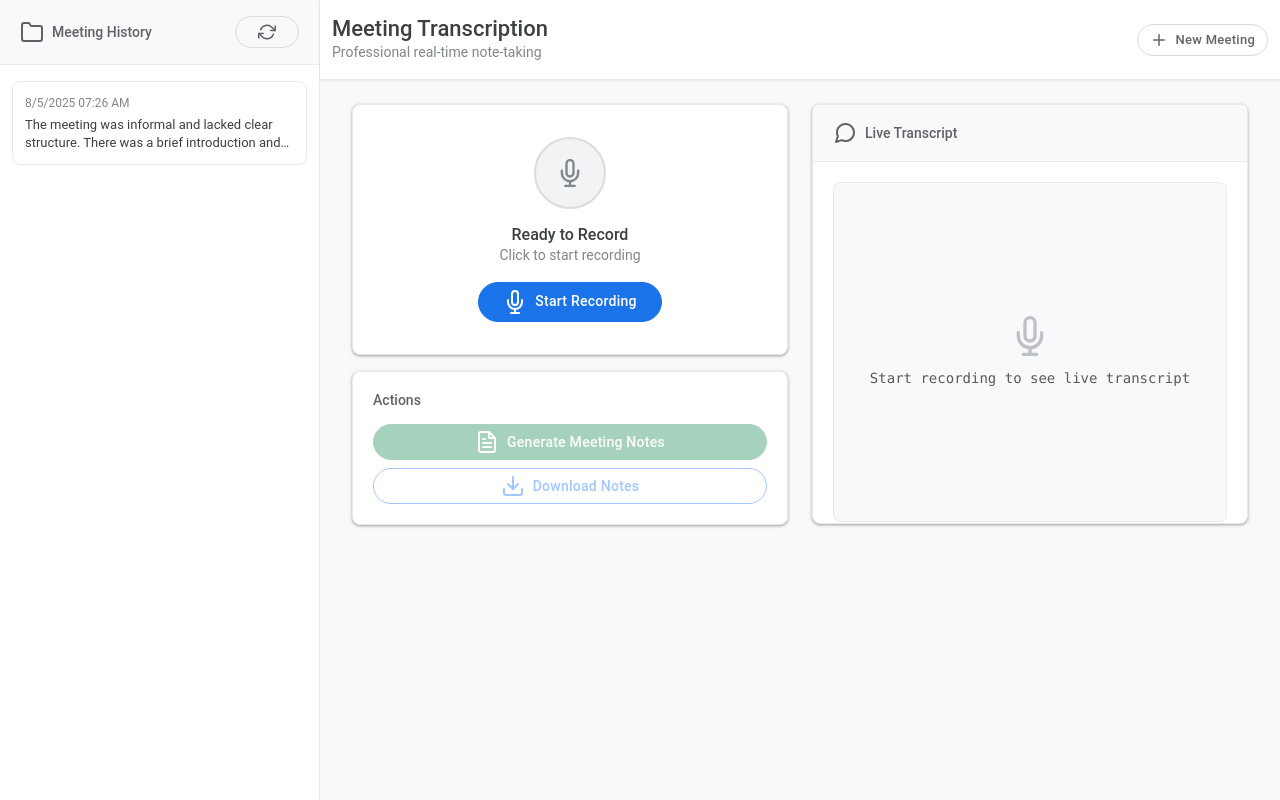
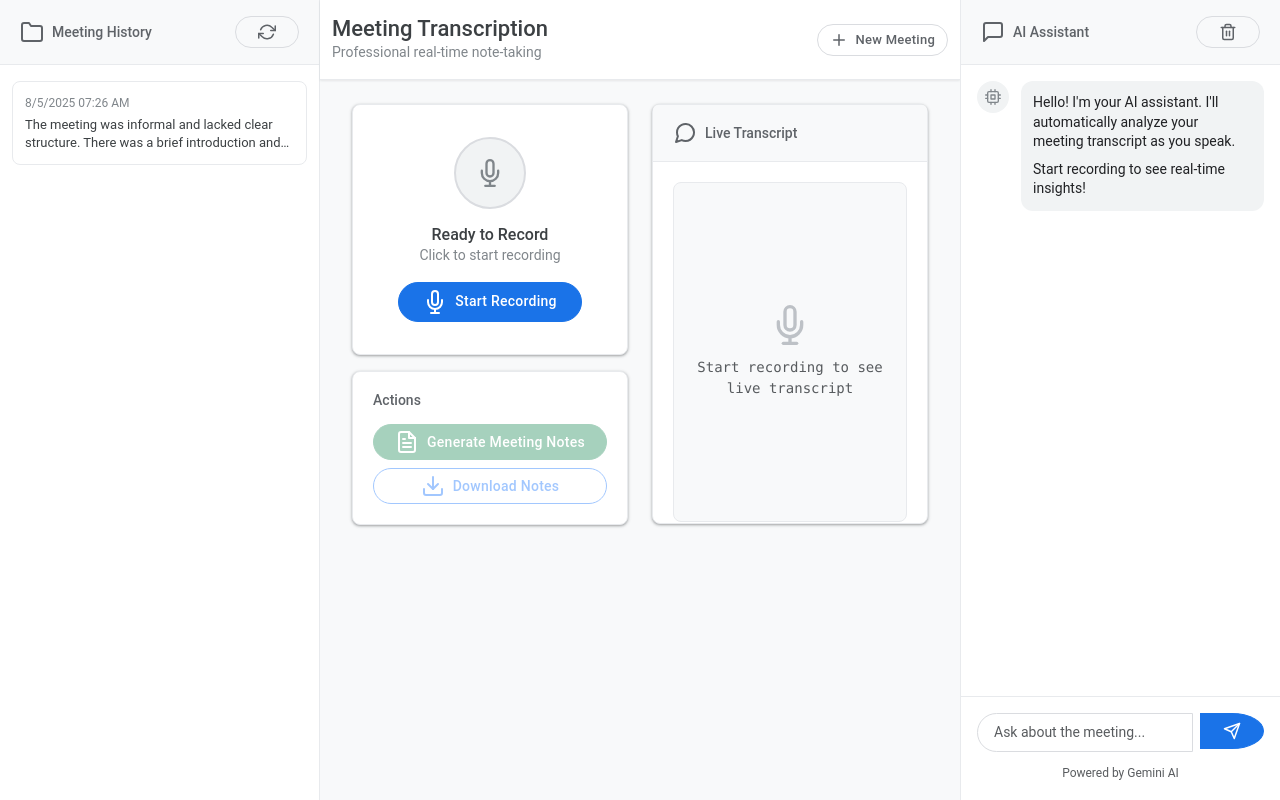
Before and after one commit to aertoria/MeetingScribe, a Flask app: page / in a window 1280 px wide. Run offline with Flask 3, Linux system fonts and the light colour scheme; data comes from the database, SQL or seed files in the repository; some libraries are stand-ins or nearby versions.

Commit message:
Add Gemini AI integration for real-time meeting assistant features
Integrates Gemini AI for chat, context analysis, and speaker detection using flask API endpoint /chat and updating pyproject.toml.

Replit-Commit-Author: Agent
Replit-Commit-Session-Id: 6ab3d92c-acdf-4636-9396-4fb332ee86eb
Replit-Commit-Checkpoint-Type: full_checkpoint
Replit-Commit-Screenshot-Url: https://storage.googleapis.com/screenshot-production-us-central1/9b9d36db-4a2f-4246-919b-240dd4979b22/6ab3d92c-acdf-4636-9396-4fb332ee86eb/qoP9j93

```diff
--- a/app.py
+++ b/app.py
@@ -5,6 +5,7 @@ from flask_sqlalchemy import SQLAlchemy
 from sqlalchemy.orm import DeclarativeBase
 from werkzeug.middleware.proxy_fix import ProxyFix
 from openai_service import generate_meeting_notes
+from gemini_service import chat_with_gemini
 
 
 # Configure logging
@@ -91,6 +92,28 @@ def get_meeting(meeting_id):
         'created_at': meeting.created_at.isoformat()
     })
 
+@app.route('/chat', methods=['POST'])
+def chat():
+    """Chat with Gemini AI"""
+    try:
+        data = request.get_json()
+        message = data.get('message', '')
+        context = data.get('context', '')
+
+        if not message.strip():
+            return jsonify({'error': 'No message provided'}), 400
+
+        # Get response from Gemini
+        response = chat_with_gemini(message, context)
+
+        return jsonify({
+            'success': True,
+            'response': response
+        })
+
+    except Exception as e:
+        app.logger.error(f"Error in chat: {str(e)}")
+        return jsonify({'error': f'Chat failed: {str(e)}'}), 500
 
 
 if __name__ == '__main__':
--- a/pyproject.toml
+++ b/pyproject.toml
@@ -11,6 +11,7 @@ dependencies = [
     "gunicorn>=23.0.0",
     "openai>=1.98.0",
     "psycopg2-binary>=2.9.10",
+    "sift-stack-py>=0.8.2",
     "sqlalchemy>=2.0.42",
     "werkzeug>=3.1.3",
 ]
--- a/static/css/style.css
+++ b/static/css/style.css
@@ -633,3 +633,208 @@ body {
     background: white;
     box-shadow: var(--google-shadow);
 }
+
+/* Speaker Detection Styles */
+.speaker-block {
+    margin-bottom: 16px;
+    padding: 12px;
+    background: white;
+    border-radius: 8px;
+    box-shadow: 0 1px 3px rgba(0, 0, 0, 0.1);
+}
+
+.speaker-block.interim {
+    opacity: 0.8;
+}
+
+.speaker-label {
+    display: inline-flex;
+    align-items: center;
+    gap: 8px;
+    padding: 4px 12px;
+    border-radius: 20px;
+    color: white;
+    font-size: 13px;
+    font-weight: 500;
+    margin-bottom: 8px;
+}
+
+.speaker-label small {
+    opacity: 0.9;
+    font-size: 11px;
+}
+
+.speaker-content {
+    padding-left: 8px;
+    line-height: 1.6;
+}
+
+.transcript-segment {
+    font-size: 15px;
+    color: var(--google-gray-800);
+}
+
+.transcript-segment.interim {
+    color: var(--google-gray-600);
+    font-style: italic;
+}
+
+/* Chat Sidebar Styles */
+.chat-sidebar-container {
+    background: white;
+    border-left: 1px solid var(--google-gray-200);
+    height: 100vh;
+    padding: 0;
+    overflow: hidden;
+    position: relative;
+}
+
+.chat-sidebar {
+    height: 100%;
+    display: flex;
+    flex-direction: column;
+}
+
+.chat-header {
+    padding: 16px 20px;
+    border-bottom: 1px solid var(--google-gray-200);
+    background: var(--google-gray-50);
+    display: flex;
+    align-items: center;
+    justify-content: space-between;
+}
+
+.chat-title {
+    color: var(--google-gray-700);
+    font-weight: 500;
+    font-size: 14px;
+    margin: 0;
+    display: flex;
+    align-items: center;
+}
+
+.chat-content {
+    flex: 1;
+    overflow: hidden;
+    display: flex;
+    flex-direction: column;
+}
+
+.chat-messages {
+    flex: 1;
+    overflow-y: auto;
+    padding: 16px;
+    display: flex;
+    flex-direction: column;
+    gap: 16px;
+}
+
+.chat-message {
+    display: flex;
+    gap: 12px;
+    max-width: 100%;
+}
+
+.chat-message.user-message {
+    flex-direction: row-reverse;
+}
+
+.chat-message.user-message .message-content {
+    background: var(--google-blue);
+    color: white;
+    margin-left: auto;
+}
+
+.message-avatar {
+    width: 32px;
+    height: 32px;
+    border-radius: 50%;
+    background: var(--google-gray-100);
+    display: flex;
+    align-items: center;
+    justify-content: center;
+    flex-shrink: 0;
+}
+
+.user-message .message-avatar {
+    background: var(--google-blue);
+}
+
+.avatar-icon {
+    width: 16px;
+    height: 16px;
+    color: var(--google-gray-600);
+}
+
+.user-message .avatar-icon {
+    color: white;
+}
+
+.message-content {
+    background: var(--google-gray-100);
+    border-radius: 12px;
+    padding: 12px;
+    max-width: calc(100% - 44px);
+    word-wrap: break-word;
+}
+
+.message-content p {
+    margin: 0 0 8px 0;
+    font-size: 14px;
+    line-height: 1.4;
+}
+
+.message-content p:last-child {
+    margin-bottom: 0;
+}
+
+.chat-input-area {
+    padding: 16px;
+    border-top: 1px solid var(--google-gray-200);
+    background: white;
+}
+
+.input-group {
+    display: flex;
+    gap: 8px;
+}
+
+.chat-input-area .form-control {
+    border-radius: 20px;
+    border: 1px solid var(--google-gray-300);
+    padding: 8px 16px;
+    font-size: 14px;
+    flex: 1;
+}
+
+.chat-input-area .form-control:focus {
+    outline: none;
+    border-color: var(--google-blue);
+    box-shadow: 0 0 0 2px rgba(26, 115, 232, 0.24);
+}
+
+.chat-input-area .btn {
+    border-radius: 50%;
+    width: 36px;
+    height: 36px;
+    padding: 0;
+    display: flex;
+    align-items: center;
+    justify-content: center;
+}
+
+.chat-status {
+    text-align: center;
+    margin-top: 8px;
+}
+
+.chat-status small {
+    font-size: 12px;
+}
+
+.context-indicator {
+    font-size: 11px;
+    color: var(--google-green);
+    margin-top: 4px;
+    text-align: center;
+}
--- a/static/js/app.js
+++ b/static/js/app.js
@@ -10,9 +10,27 @@ class MeetingTranscription {
         this.currentMeetingId = null;
         this.meetings = [];
 
+        // Speaker detection
+        this.currentSpeaker = 1;
+        this.speakers = new Map();
+        this.lastSpeechTime = Date.now();
+        this.speakerColors = [
+            '#1a73e8', // Google Blue
+            '#34a853', // Google Green
+            '#ea4335', // Google Red
+            '#fbbc04', // Google Yellow
+            '#673ab7', // Purple
+            '#ff6f00', // Orange
+            '#00796b', // Teal
+            '#5d4037'  // Brown
+        ];
+        this.speakerChangeThreshold = 2000; // 2 seconds pause indicates possible speaker change
+        this.transcriptSegments = [];
+
         this.initializeElements();
         this.initializeSpeechRecognition();
         this.attachEventListeners();
+        this.setupChatListeners();
         this.loadMeetings();
     }
 
@@ -38,6 +56,13 @@ class MeetingTranscription {
         this.meetingsList = document.getElementById('meetingsList');
         this.refreshMeetingsBtn = document.getElementById('refreshMeetingsBtn');
         this.toggleSidebarBtn = document.getElementById('toggleSidebarBtn');
+
+        // Chat elements
+        this.chatMessages = document.getElementById('chatMessages');
+        this.chatInput = document.getElementById('chatInput');
+        this.sendChatBtn = document.getElementById('sendChatBtn');
+        this.clearChatBtn = document.getElementById('clearChatBtn');
+        this.contextIndicator = document.getElementById('contextIndicator');
 
 
 
@@ -150,10 +175,28 @@ class MeetingTranscription {
         let interimTranscript = '';
         let finalTranscript = '';
 
+        // Check for speaker change based on pause duration
+        const currentTime = Date.now();
+        const timeSinceLastSpeech = currentTime - this.lastSpeechTime;
+
+        if (timeSinceLastSpeech > this.speakerChangeThreshold && this.transcript.trim()) {
+            // Possible speaker change
+            this.currentSpeaker = (this.currentSpeaker % 8) + 1;
+        }
+
+        this.lastSpeechTime = currentTime;
+
         for (let i = event.resultIndex; i < event.results.length; i++) {
             const transcript = event.results[i][0].transcript;
 
             if (event.results[i].isFinal) {
+                // Store transcript segment with speaker info
+                this.transcriptSegments.push({
+                    text: transcript,
+                    speaker: this.currentSpeaker,
+                    timestamp: new Date().toLocaleTimeString()
+                });
+
                 finalTranscript += transcript + ' ';
             } else {
                 interimTranscript += transcript;
@@ -218,31 +261,71 @@ class MeetingTranscription {
                 <p class="text-muted mb-0">Start recording to see live transcript</p>
             </div>
         `;
+        this.transcriptSegments = [];
+        this.currentSpeaker = 1;
         feather.replace();
     }
 
     updateTranscriptDisplay() {
         let html = '';
 
-        // Add final transcript
-        if (this.transcript.trim()) {
-            const sentences = this.transcript.trim().split(/[.!?]+/).filter(s => s.trim());
-            sentences.forEach(sentence => {
-                if (sentence.trim()) {
-                    html += `<div class="transcript-text">${sentence.trim()}.</div>`;
+        // Display transcript segments with speaker labels and colors
+        if (this.transcriptSegments.length > 0) {
+            let currentSpeakerBlock = null;
+            let blockHtml = '';
+
+            this.transcriptSegments.forEach((segment, index) => {
+                if (currentSpeakerBlock !== segment.speaker) {
+                    // Close previous speaker block
+                    if (blockHtml) {
+                        html += blockHtml + '</div></div>';
+                    }
+
+                    // Start new speaker block
+                    currentSpeakerBlock = segment.speaker;
+                    const color = this.speakerColors[(segment.speaker - 1) % this.speakerColors.length];
+                    blockHtml = `
+                        <div class="speaker-block" data-speaker="${segment.speaker}">
+                            <div class="speaker-label" style="background-color: ${color}">
+                                <span>Speaker ${segment.speaker}</span>
+                                <small>${segment.timestamp}</small>
+                            </div>
+                            <div class="speaker-content">`;
                 }
+
+                blockHtml += `<span class="transcript-segment">${segment.text} </span>`;
             });
+
+            // Close last speaker block
+            if (blockHtml) {
+                html += blockHtml + '</div></div>';
+            }
         }
 
-        // Add interim transcript
+        // Add interim transcript with current speaker
         if (this.interimTranscript.trim()) {
-            html += `<div class="transcript-text interim">${this.interimTranscript}</div>`;
+            const color = this.speakerColors[(this.currentSpeaker - 1) % this.speakerColors.length];
+            html += `
+                <div class="speaker-block interim" data-speaker="${this.currentSpeaker}">
+                    <div class="speaker-label" style="background-color: ${color}">
+                        <span>Speaker ${this.currentSpeaker}</span>
+                        <small>Speaking...</small>
+                    </div>
+                    <div class="speaker-content">
+                        <span class="transcript-segment interim">${this.interimTranscript}</span>
+                    </div>
+                </div>`;
         }
 
         if (html) {
             this.transcriptElement.innerHTML = html;
             // Scroll to bottom
             this.transcriptElement.scrollTop = this.transcriptElement.scrollHeight;
+
+            // Submit context to Gemini automatically
+            if (this.chatInput && !this.chatInput.disabled) {
+                this.updateGeminiContext();
+            }
         }
     }
 
@@ -503,6 +586,143 @@ class MeetingTranscription {
         }
     }
 
+    setupChatListeners() {
+        if (!this.chatInput || !this.sendChatBtn) return;
+
+        // Enable chat when recording starts
+        this.chatInput.disabled = false;
+        this.sendChatBtn.disabled = false;
+
+        // Send button click
+        this.sendChatBtn.addEventListener('click', () => this.sendMessage());
+
+        // Enter key in input
+        this.chatInput.addEventListener('keypress', (e) => {
+            if (e.key === 'Enter' && !e.shiftKey) {
+                e.preventDefault();
+                this.sendMessage();
+            }
+        });
+
+        // Clear chat button
+        if (this.clearChatBtn) {
+            this.clearChatBtn.addEventListener('click', () => this.clearChat());
+        }
+    }
+
+    async sendMessage() {
+        const message = this.chatInput.value.trim();
+        if (!message) return;
+
+        // Add user message to chat
+        this.addChatMessage(message, true);
+
+        // Clear input
+        this.chatInput.value = '';
+
+        // Disable inputs while sending
+        this.chatInput.disabled = true;
+        this.sendChatBtn.disabled = true;
+
+        try {
+            // Get current transcript as context
+            const context = this.getTranscriptText();
+
+            const response = await fetch('/chat', {
+                method: 'POST',
+                headers: {
+                    'Content-Type': 'application/json',
+                },
+                body: JSON.stringify({
+                    message: message,
+                    context: context
+                })
+            });
+
+            const data = await response.json();
+
+            if (!response.ok) {
+                throw new Error(data.error || 'Chat request failed');
+            }
+
+            // Add AI response to chat
+            this.addChatMessage(data.response, false);
+
+        } catch (error) {
+            console.error('Chat error:', error);
+            this.addChatMessage('Sorry, I encountered an error. Please try again.', false);
+        } finally {
+            // Re-enable inputs
+            this.chatInput.disabled = false;
+            this.sendChatBtn.disabled = false;
+            this.chatInput.focus();
+        }
+    }
+
+    addChatMessage(message, isUser = false) {
+        const messageDiv = document.createElement('div');
+        messageDiv.className = `chat-message ${isUser ? 'user-message' : 'ai-message'}`;
+
+        const avatar = document.createElement('div');
+        avatar.className = 'message-avatar';
+        avatar.innerHTML = `<i data-feather="${isUser ? 'user' : 'cpu'}" class="avatar-icon"></i>`;
+
+        const content = document.createElement('div');
+        content.className = 'message-content';
+
+        // Split message into paragraphs
+        const paragraphs = message.split('\n').filter(p => p.trim());
+        paragraphs.forEach(para => {
+            const p = document.createElement('p');
+            p.textContent = para;
+            content.appendChild(p);
+        });
+
+        messageDiv.appendChild(avatar);
+        messageDiv.appendChild(content);
+
+        this.chatMessages.appendChild(messageDiv);
+        feather.replace();
+
+        // Scroll to bottom
+        this.chatMessages.scrollTop = this.chatMessages.scrollHeight;
+    }
+
+    clearChat() {
+        // Keep only the initial AI message
+        const firstMessage = this.chatMessages.querySelector('.chat-message');
+        this.chatMessages.innerHTML = '';
+        if (firstMessage) {
+            this.chatMessages.appendChild(firstMessage);
+        }
+    }
+
+    updateGeminiContext() {
+        // Show context indicator briefly
+        if (this.contextIndicator) {
+            this.contextIndicator.style.display = 'block';
+            setTimeout(() => {
+                this.contextIndicator.style.display = 'none';
+            }, 2000);
+        }
+    }
+
+    getTranscriptText() {
+        // Build full transcript text from segments
+        let fullText = '';
+
+        this.transcriptSegments.forEach(segment => {
+            fullText += `Speaker ${segment.speaker}: ${segment.text}\n`;
+        });
+
+        // Add interim transcript if present
+        if (this.interimTranscript.trim()) {
+            fullText += `Speaker ${this.currentSpeaker}: ${this.interimTranscript}\n`;
+        }
+
+        return fullText.trim();
+    }
+
     showError(message) {
         this.errorMessage.textContent = message;
         this.errorModal.show();
--- a/templates/index.html
+++ b/templates/index.html
@@ -43,7 +43,7 @@
             </div>
 
             <!-- Main Content -->
-            <div class="col-lg-9 col-md-8 col-12 main-container">
+            <div class="col-lg-6 col-md-8 col-12 main-container">
                 <header class="header-section">
                     <div class="container">
                         <div class="row align-items-center">
@@ -153,7 +153,49 @@
                 </main>
             </div>
 
+            <!-- Gemini Chat Sidebar -->
+            <div class="col-lg-3 d-none d-lg-block chat-sidebar-container">
+                <div class="chat-sidebar">
+                    <div class="chat-header">
+                        <h6 class="chat-title">
+                            <i data-feather="message-square" class="me-2"></i>
+                            AI Assistant
+                        </h6>
+                        <button id="clearChatBtn" class="btn btn-sm btn-outline-secondary" title="Clear Chat">
+                            <i data-feather="trash-2" class="icon-sm"></i>
+                        </button>
+                    </div>
 
+                    <div class="chat-content">
+                        <div id="chatMessages" class="chat-messages">
+                            <div class="chat-message ai-message">
+                                <div class="message-avatar">
+                                    <i data-feather="cpu" class="avatar-icon"></i>
+                                </div>
+                                <div class="message-content">
+                                    <p>Hello! I'm your AI assistant. I'll automatically analyze your meeting transcript as you speak.</p>
+                                    <p>Start recording to see real-time insights!</p>
+                                </div>
+                            </div>
+                        </div>
+                    </div>
+
+                    <div class="chat-input-area">
+                        <div class="input-group">
+                            <input type="text" id="chatInput" class="form-control" placeholder="Ask about the meeting..." disabled>
+                            <button id="sendChatBtn" class="btn btn-primary" disabled>
+                                <i data-feather="send" class="icon-sm"></i>
+                            </button>
+                        </div>
+                        <div class="chat-status">
+                            <small class="text-muted">Powered by Gemini AI</small>
+                            <div class="context-indicator" id="contextIndicator" style="display: none;">
+                                <i data-feather="check-circle" style="width: 12px; height: 12px;"></i> Context updated
+                            </div>
+                        </div>
+                    </div>
+                </div>
+            </div>
         </div>
     </div>
 
```
Also changed, not shown: gemini_service.py (added, +61 -0 lines), 1 other file.
